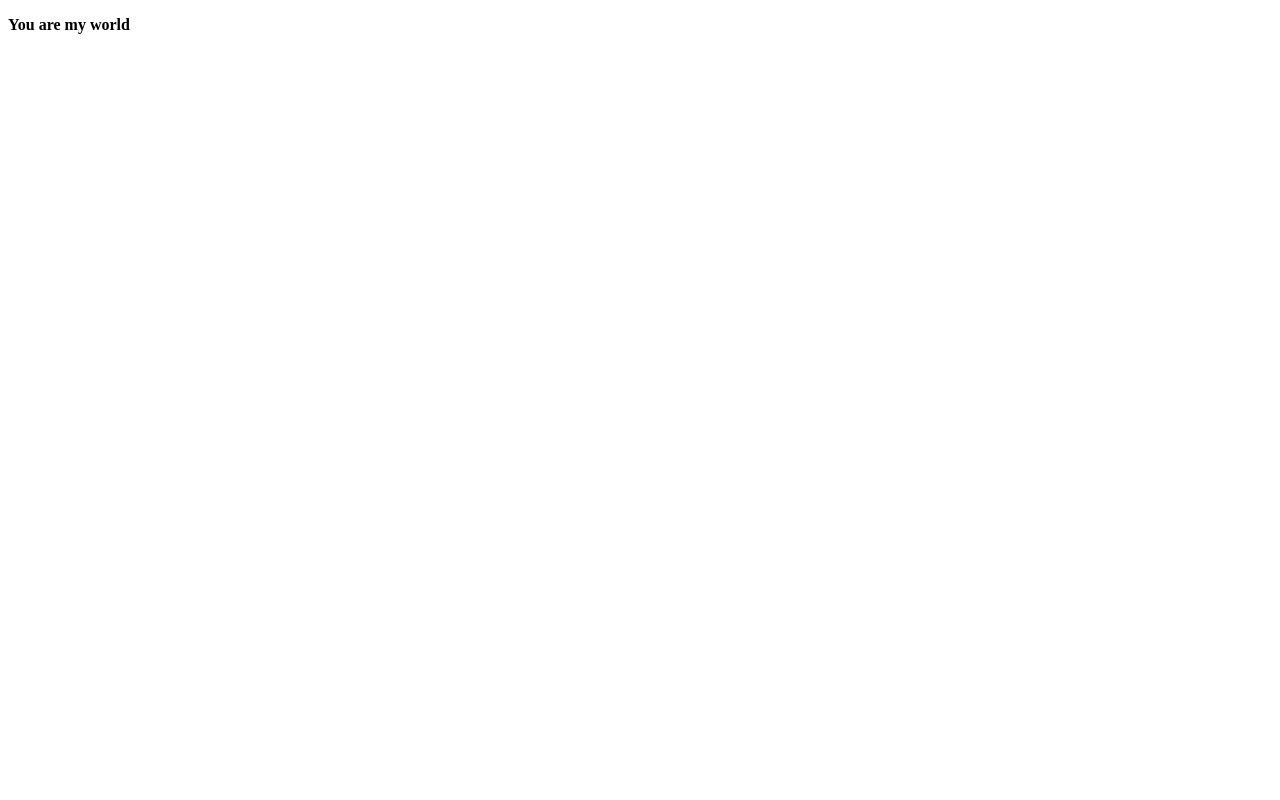
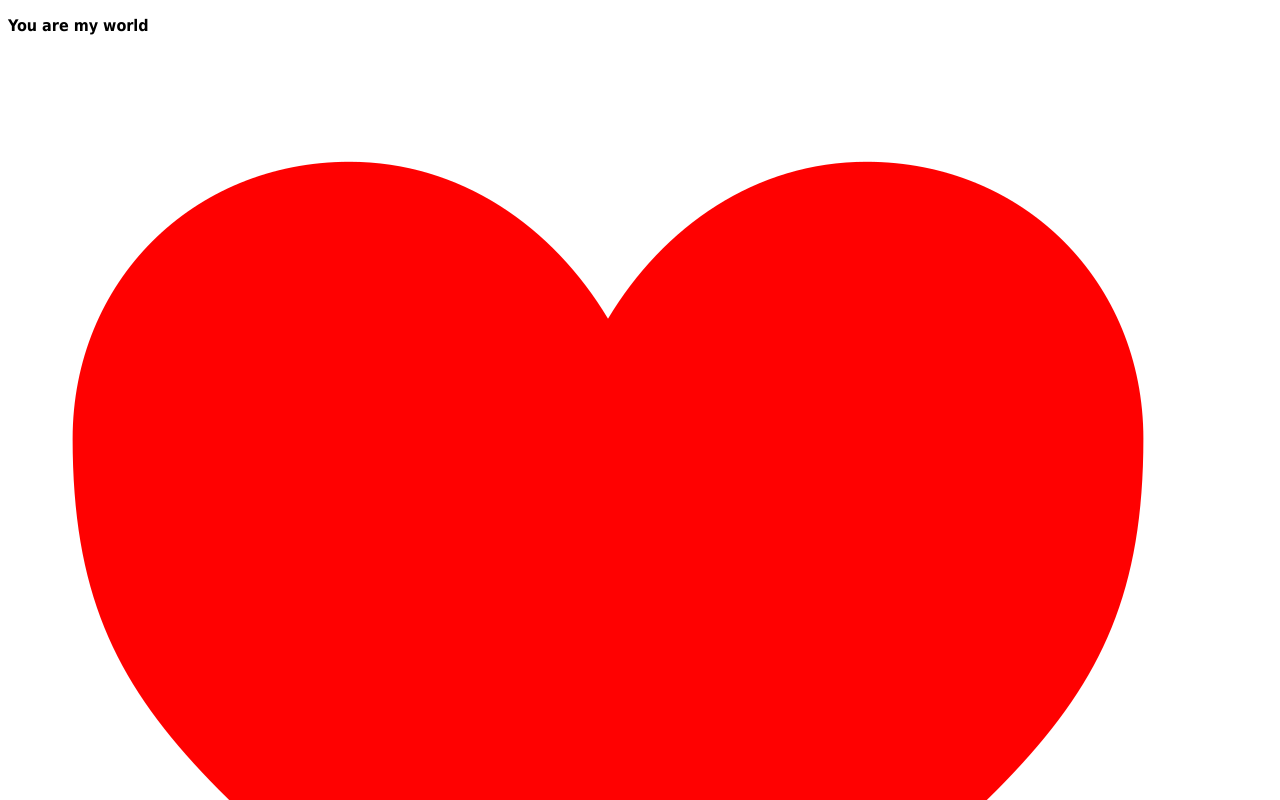
Before and after one commit to fadielrayes/fadielrayes.github.io, a plain HTML site: page index.html in a window 1280 px wide. Shown: the top 800 px of the page. Drawn offline with Linux system fonts and the light colour scheme.

Commit message:
3rd round

```diff
--- a/index.html
+++ b/index.html
@@ -2,9 +2,12 @@
 <!DOCTYPE html>
 <html>
   <head>
+    <link href="./resources/css/index.css" type="text/css" rel="stylesheet">
     <title>I LOVE YOU YAMAMAH</title>
   </head>
   <body>
     <p><strong> You are my world</strong></p>
+
+    <img src="./resources/heart.png">
   </body>
 </html>
--- /dev/null
+++ b/resources/css/index.css
@@ -0,0 +1,8 @@
+
+p {
+
+font-family: tahoma;
+font-size:  100;
+font-width: bold;
+
+}
```
Also changed, not shown: resources/heart.png (added), 2 other files.
